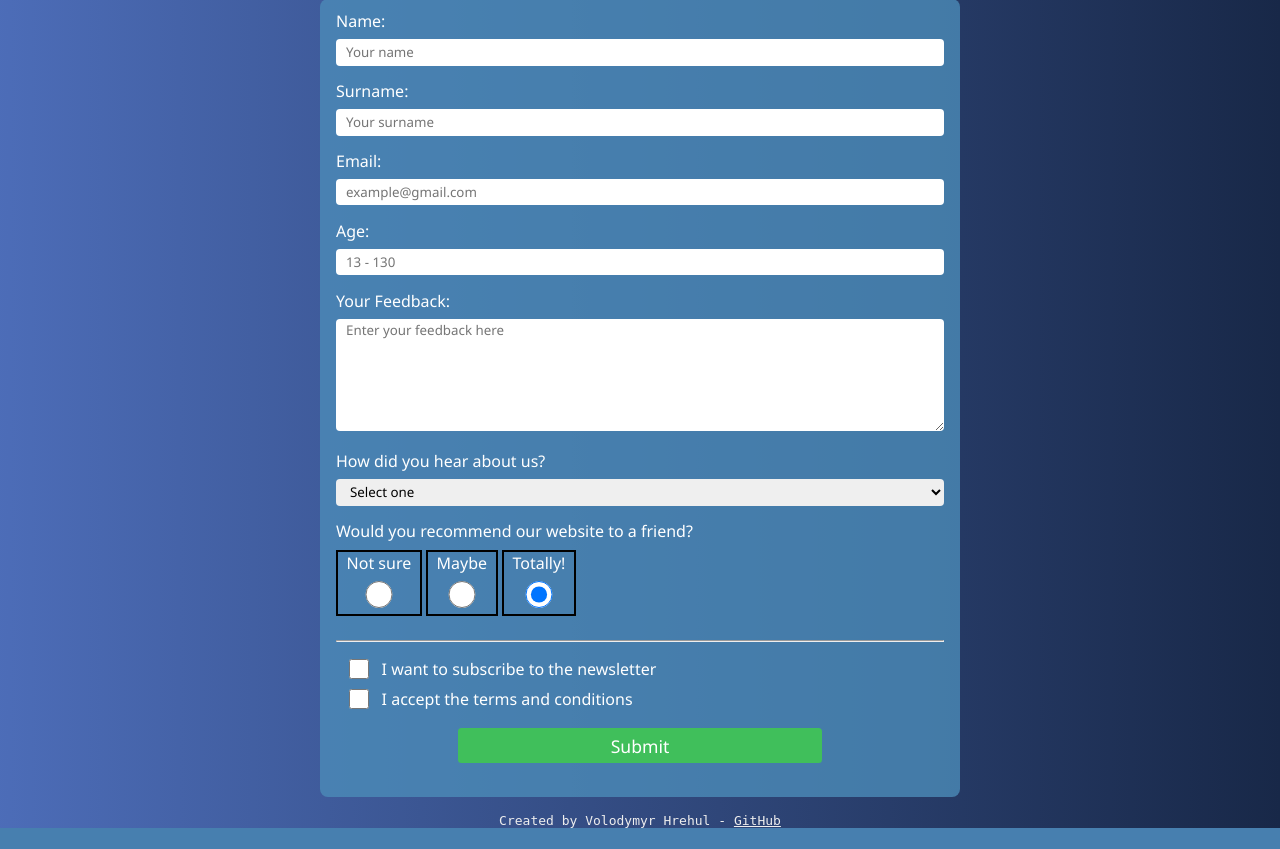
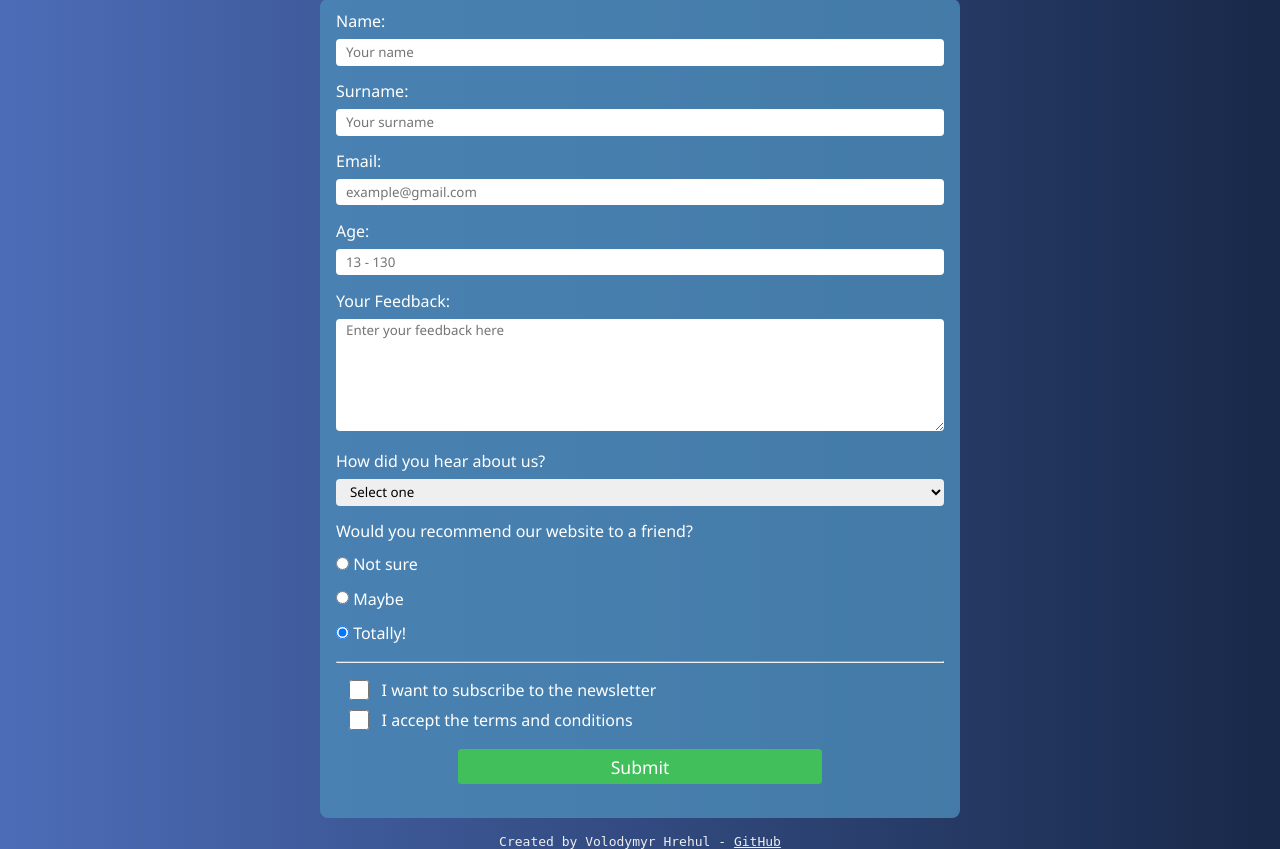
Before and after one commit to Premisterio/Mini-projects, a PHP site: page / in a window 1280 px wide. Shown: the part 100-949 px from the top of the page. Before the commit the page ends 928 px from the top, so only its background shows below. Run offline with PHP 8.4, Linux system fonts and the light colour scheme.

Commit message:
Completed survey form project
Changes:
- Fixed radio buttons
- Small changes in index.html

```diff
--- a/survey-proj/index.html
+++ b/survey-proj/index.html
@@ -52,17 +52,17 @@
         <!-- radio btn -->
         <legend>Would you recommend our website to a friend? </legend>
         <label for="radio-btn" class="radio-btn">
+            <input type="radio" name="radio-btn" id="radiobtn1" value="1">
             Not sure
-            <input type="radio" name="radio-btn" id="radiobtn1" value="1">
         </label>
 
         <label for="radio-btn" class="radio-btn">
+            <input type="radio" name="radio-btn" id="radiobtn2" value="2">
             Maybe
-            <input type="radio" name="radio-btn" id="radiobtn2" value="2">
         </label>
         <label for="radio-btn" class="radio-btn">
+            <input type="radio" name="radio-btn" id="radiobtn3" value="3" checked>
             Totally!
-            <input type="radio" name="radio-btn" id="radiobtn3" value="3" checked>
         </label>
         <!-- radio btn -->
 
--- a/survey-proj/styles.css
+++ b/survey-proj/styles.css
@@ -52,13 +52,15 @@ textarea {
 /* Style for radio label */
 .radio-btn {
     width: 80;
-    text-align: center;
-    display: inline-block;
-    border: 2px solid black;
+    display: block;
 }
 
+/* Radio buttons */
 .radio-btn > input {
     display: inline;
+    width: auto;
+    min-height: auto;
+
 }
 
 /* Separator */
```
